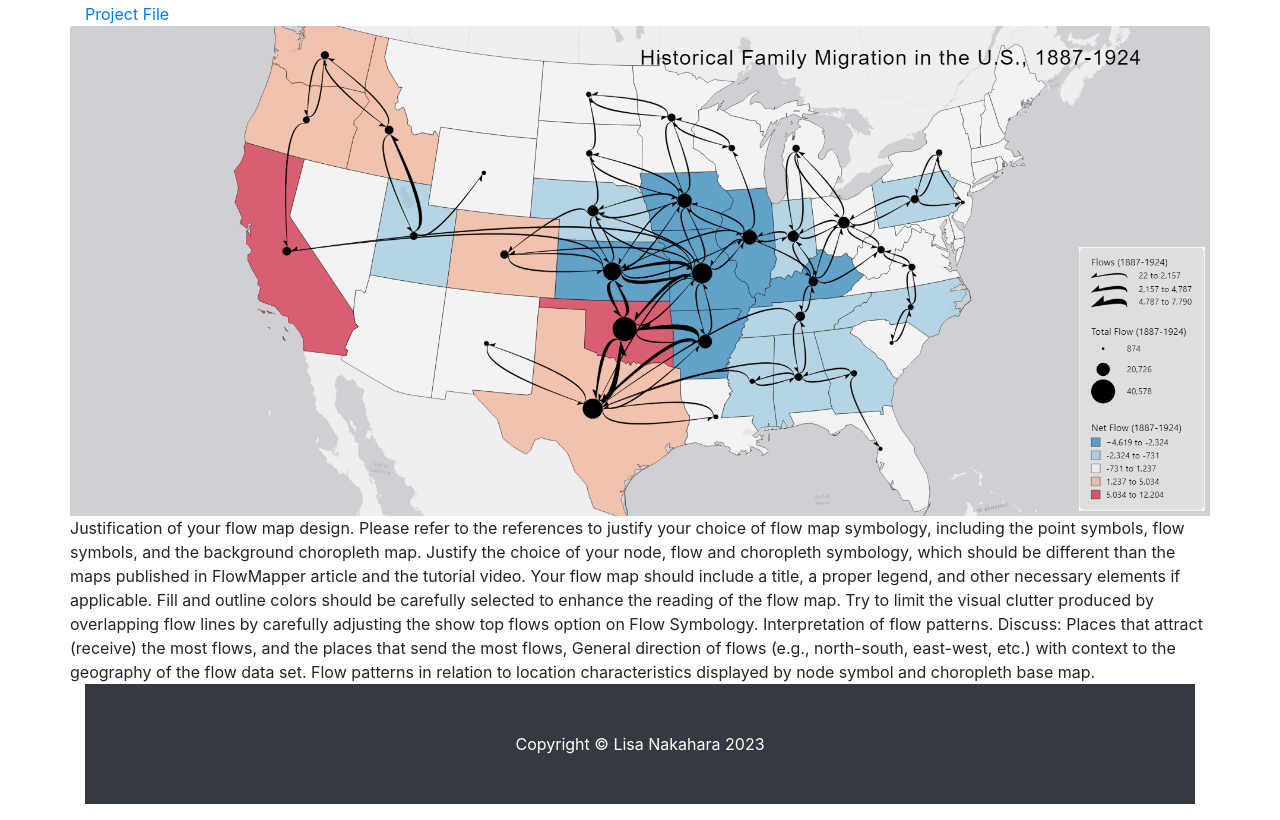
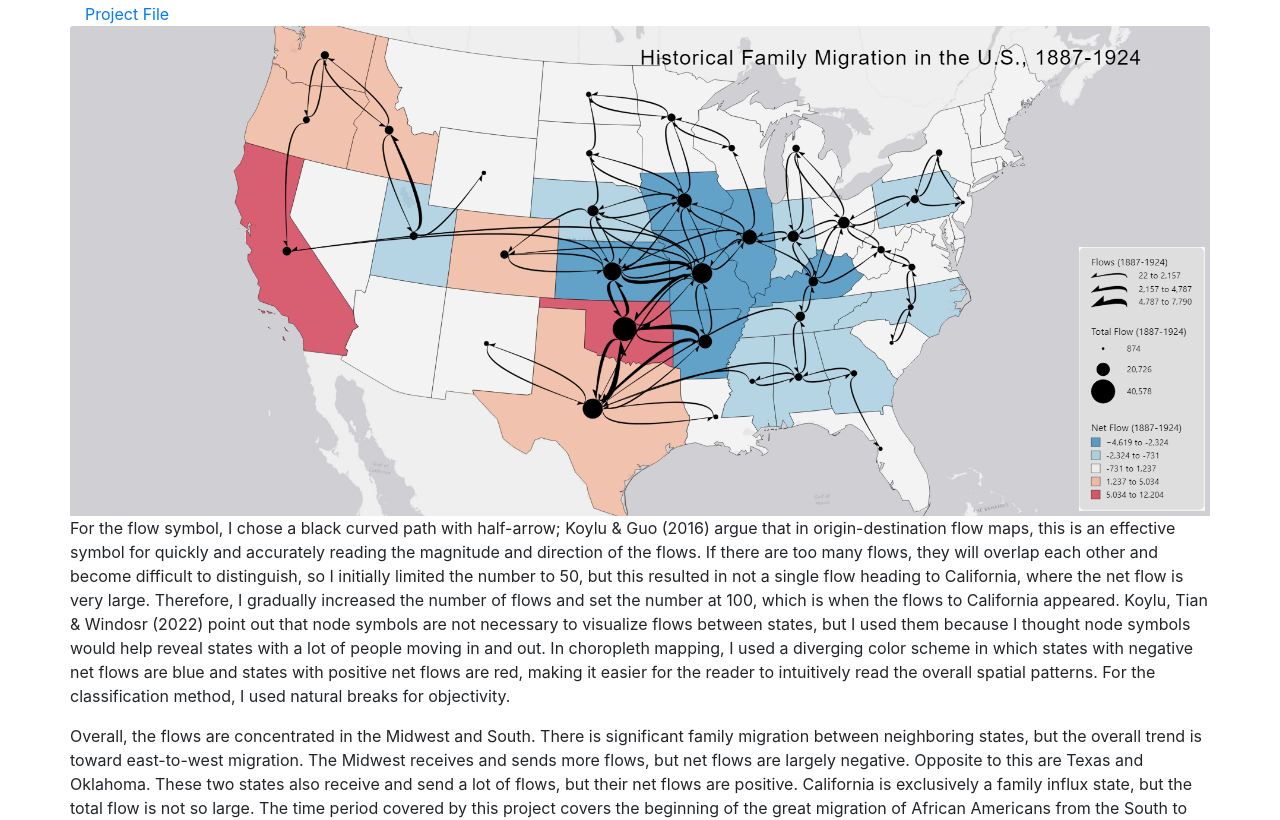
Before and after one commit to geog3540/nakahara, a website: page flowmap.html in a window 1280 px wide. Shown: the part 150-970 px from the top of the page. Drawn offline with Linux system fonts and the light colour scheme.

Commit message:
Update flowmap.html

```diff
--- a/flowmap.html
+++ b/flowmap.html
@@ -60,15 +60,8 @@
 
       <div class="row">
         <img class="card-img-top" src="images/map.png" alt="">
-        <p class="card-text">Justification of your flow map design. Please refer to the references to justify your choice of flow map symbology, including the point symbols, flow symbols, and the background choropleth map. Justify the choice of your node, flow and choropleth symbology, which should be different than the maps published in FlowMapper article and the tutorial video.
-Your flow map should include a title, a proper legend, and other necessary elements if applicable.
-Fill and outline colors should be carefully selected to enhance the reading of the flow map.
-
-Try to limit the visual clutter produced by overlapping flow lines by carefully adjusting the show top flows option on Flow Symbology.
-Interpretation of flow patterns. Discuss:
-Places that attract (receive) the most flows, and the places that send the most flows,
-General direction of flows (e.g., north-south, east-west, etc.) with context to the geography of the flow data set.
-Flow patterns in relation to location characteristics displayed by node symbol and choropleth base map. </p>
+        <p class="card-text">For the flow symbol, I chose a black curved path with half-arrow; Koylu & Guo (2016) argue that in origin-destination flow maps, this is an effective symbol for quickly and accurately reading the magnitude and direction of the flows. If there are too many flows, they will overlap each other and become difficult to distinguish, so I initially limited the number to 50, but this resulted in not a single flow heading to California, where the net flow is very large. Therefore, I gradually increased the number of flows and set the number at 100, which is when the flows to California appeared. Koylu, Tian & Windosr (2022) point out that node symbols are not necessary to visualize flows between states, but I used them because I thought node symbols would help reveal states with a lot of people moving in and out. In choropleth mapping, I used a diverging color scheme in which states with negative net flows are blue and states with positive net flows are red, making it easier for the reader to intuitively read the overall spatial patterns. For the classification method, I used natural breaks for objectivity.</p>
+        <p class="card-text">Overall, the flows are concentrated in the Midwest and South. There is significant family migration between neighboring states, but the overall trend is toward east-to-west migration. The Midwest receives and sends more flows, but net flows are largely negative. Opposite to this are Texas and Oklahoma. These two states also receive and send a lot of flows, but their net flows are positive. California is exclusively a family influx state, but the total flow is not so large. The time period covered by this project covers the beginning of the great migration of African Americans from the South to the North and Midwest, but the impact of this migration is not clear in this data. </p>
       </div>
       <!-- /.row -->
 
```
